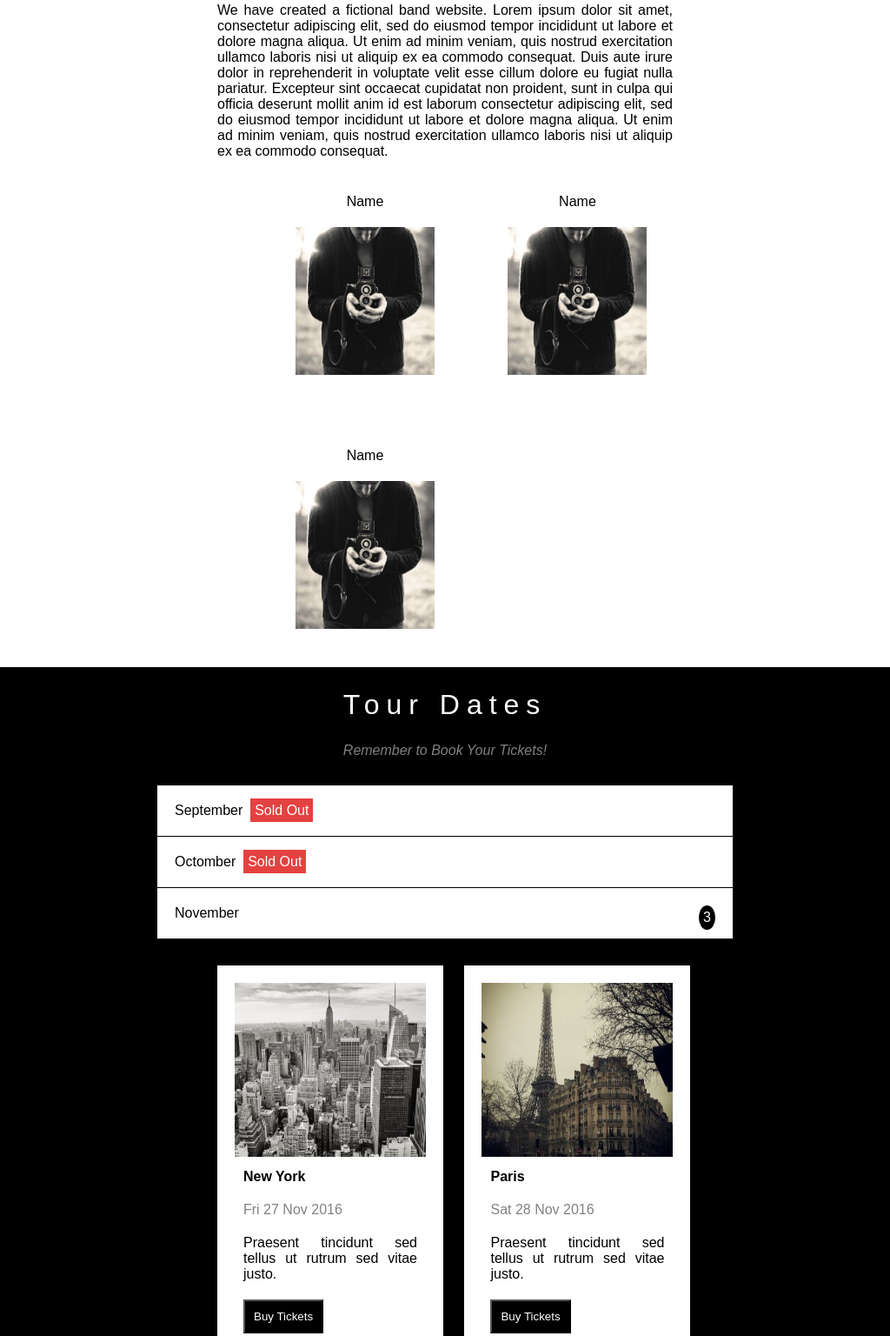
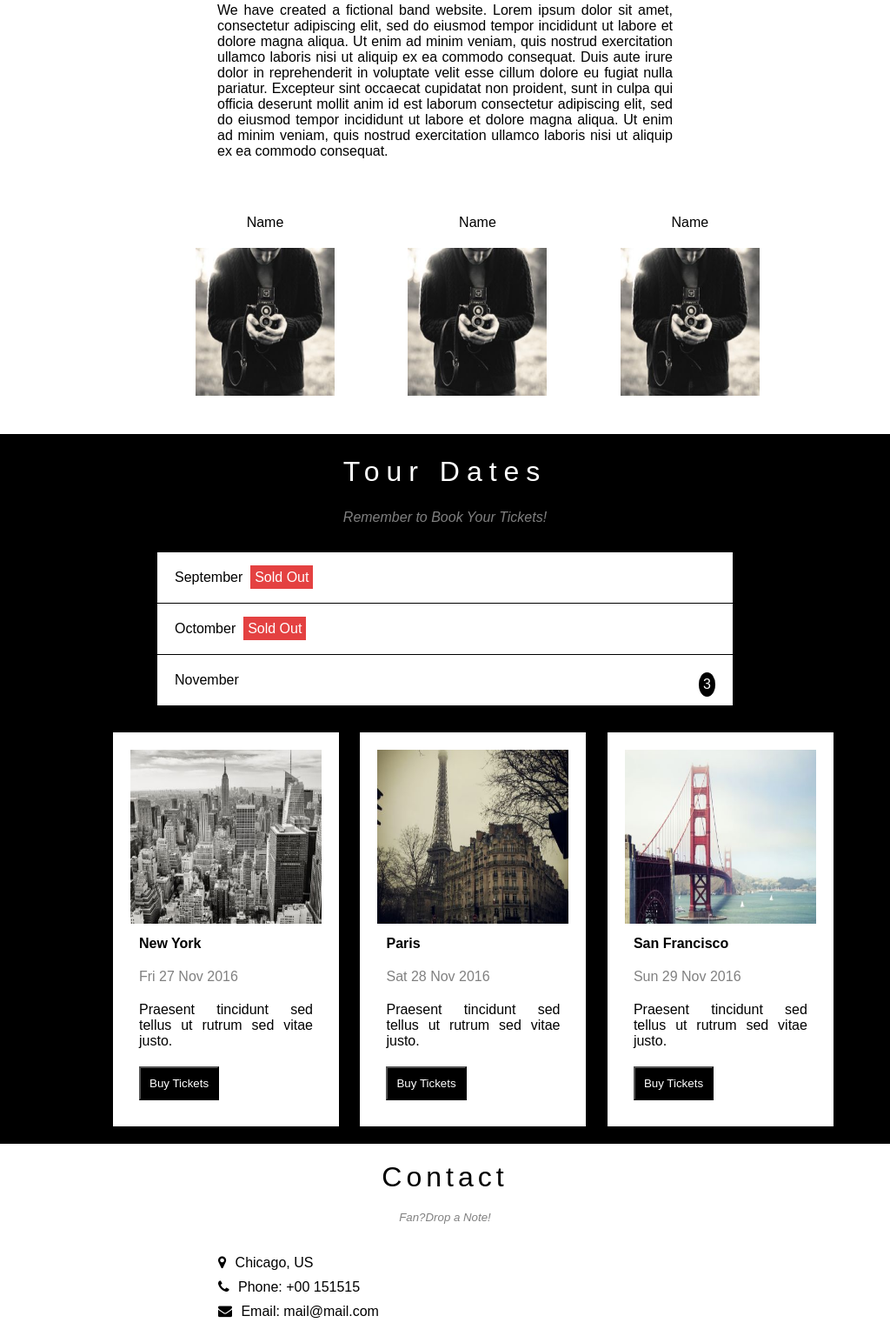
Before and after one commit to Anikettijare/music-band, a plain HTML site: page index.html in a window 1024 px wide. Shown: the part 732-2268 px from the top of the page at 87% size. Drawn offline with Linux system fonts and the light colour scheme.

Commit message:
cahnges done

```diff
--- a/style.css
+++ b/style.css
@@ -370,3 +370,14 @@ a:hover{
         margin-right: 10px;
     }
 }
+@media (min-width:1000px) and (max-width:1200px){
+    .img-place{
+        margin-left: 185px;
+        padding-top: 24px;
+    }
+    .travel-card{
+        display: block;
+        justify-content: center;
+        margin-left: 130px;
+    }
+}
```
